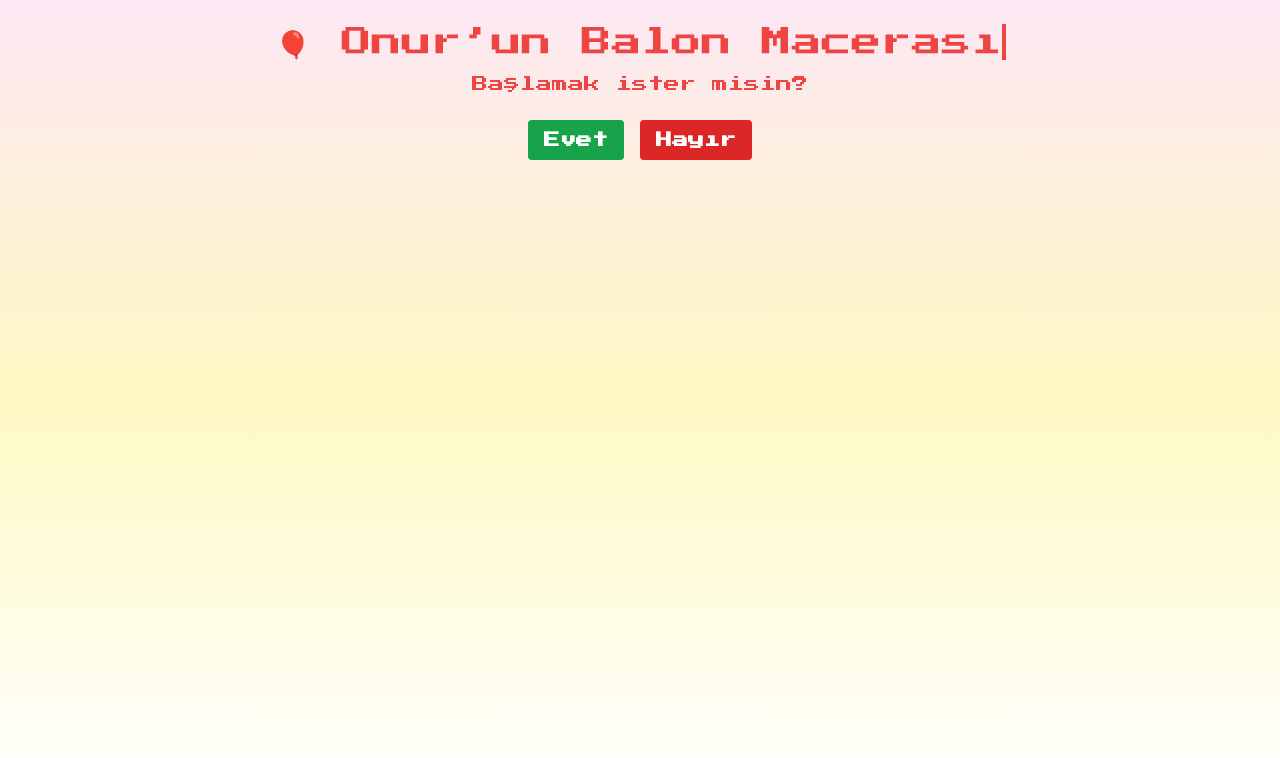
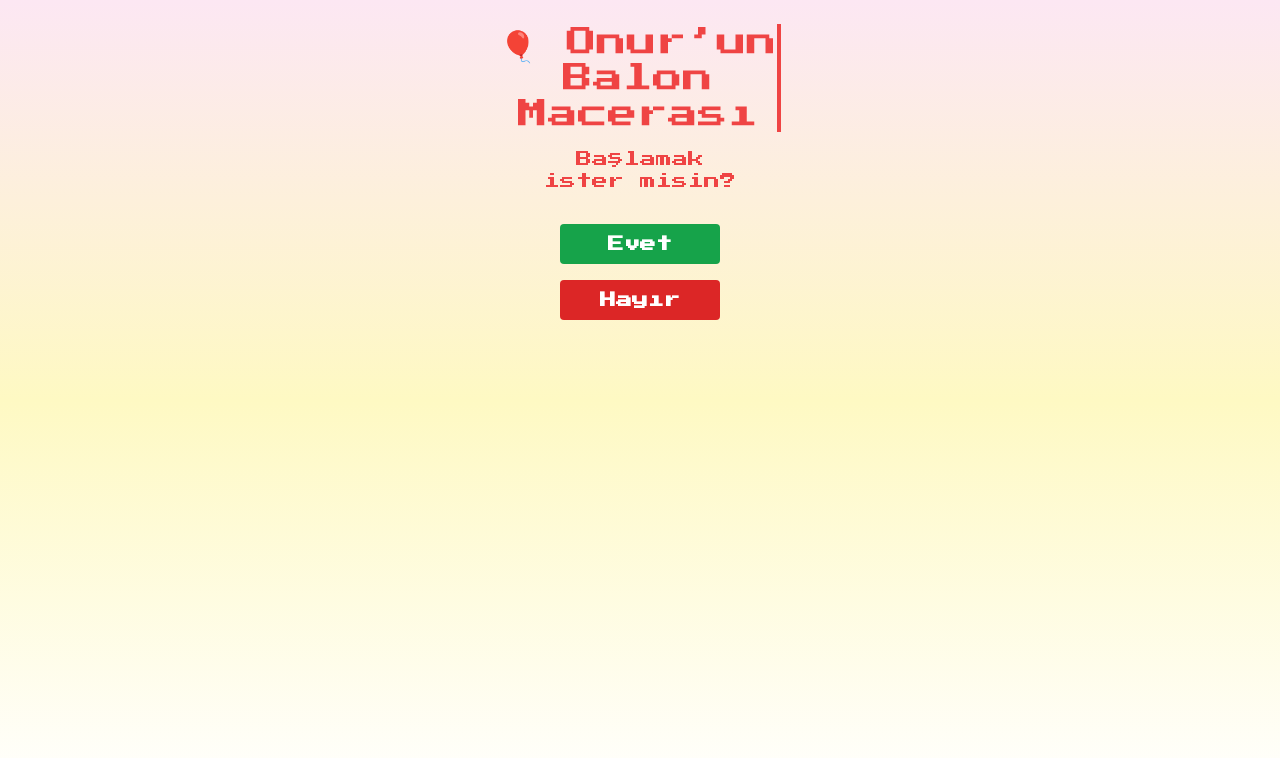
Before and after one commit to Ogzhn1616/onurun-surprizi-latest, a React (Vite) app: page / in a window 1280 px wide. Shown: the top 758 px of the page. Built offline with nearby package versions, Linux system fonts and the light colour scheme.

Commit message:
Update App.jsx

```diff
--- a/src/App.jsx
+++ b/src/App.jsx
@@ -93,19 +93,23 @@ const App = () => {
     <div className="bg-gradient-to-b from-pink-100 via-yellow-100 to-white text-red-500 font-press min-h-screen flex flex-col justify-between items-center text-center px-4 relative overflow-hidden pb-20 pt-6">
       {!started && !rejected && (
         <>
-          <div className="text-center">
-            <h1 className="text-2xl md:text-3xl mb-3 typewriter">🎈 Onur’un Balon Macerası</h1>
-            <p className="text-base mb-6 fade-in">Başlamak ister misin?</p>
-            <div className="flex gap-4 justify-center">
+         <div className="text-center px-4 max-w-xs">
+            <h1 className="text-2xl md:text-3xl mb-4 typewriter leading-relaxed">
+              🎈 Onur’un<br />Balon<br />Macerası
+            </h1>
+            <p className="text-base mb-8 fade-in leading-snug">
+              Başlamak<br />ister misin?
+            </p>
+            <div className="flex flex-col gap-4 items-center">
               <button
                 onClick={handleStart}
-                className="bg-green-600 hover:bg-green-700 text-white font-bold py-2 px-4 rounded"
+                className="bg-green-600 hover:bg-green-700 text-white font-bold py-2 px-6 rounded w-40"
               >
                 Evet
               </button>
               <button
                 onClick={() => setRejected(true)}
-                className="bg-red-600 hover:bg-red-700 text-white font-bold py-2 px-4 rounded"
+                className="bg-red-600 hover:bg-red-700 text-white font-bold py-2 px-6 rounded w-40"
               >
                 Hayır
               </button>
```
